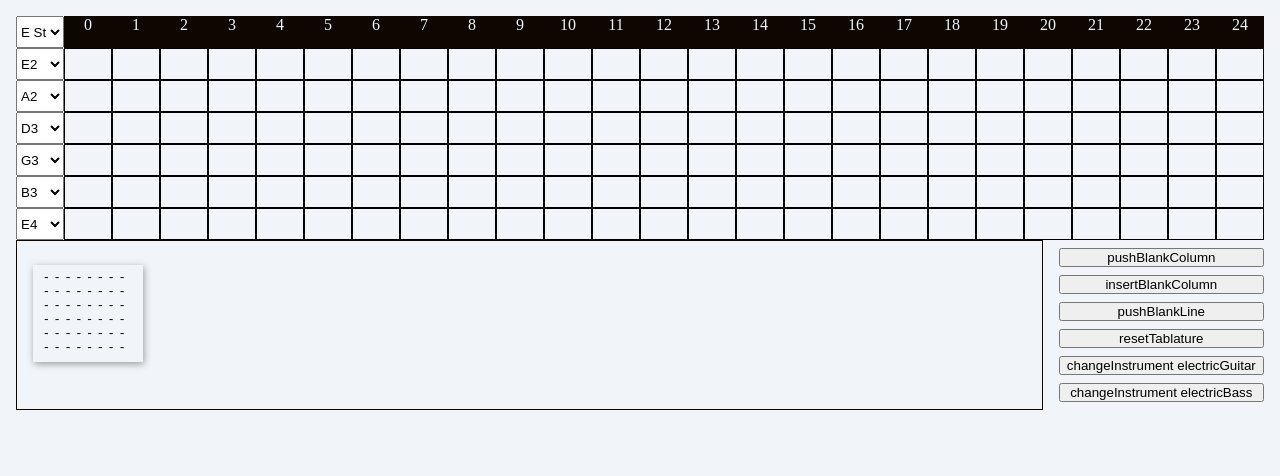
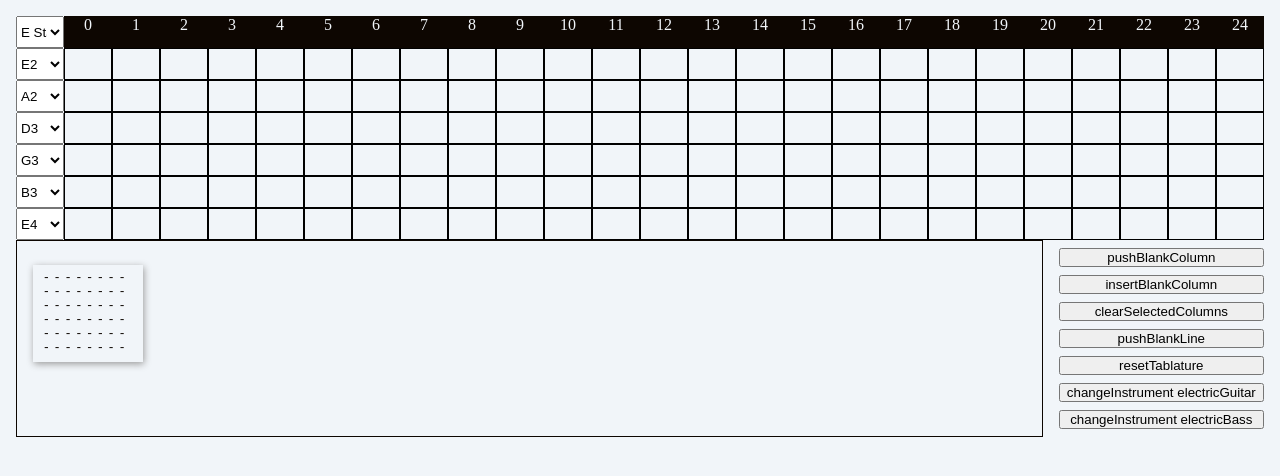
Before and after one commit to kuanoni/next-text-tabber, a Next.js app: page / in a window 1280 px wide. Shown: the top 476 px of the page. Built offline with nearby package versions, Linux system fonts and the light colour scheme.

Commit message:
add clearSeletedColumns btn

```diff
--- a/src/modules/tablatureEditor/components/controls/TablatureControls.tsx
+++ b/src/modules/tablatureEditor/components/controls/TablatureControls.tsx
@@ -1,4 +1,5 @@
 import { changeInstrument } from '@modules/tablatureStore/actions/changeInstrument';
+import { clearSelectedColumns } from '@modules/tablatureStore/actions/clearSelectedColumns';
 import { insertBlankColumn } from '@modules/tablatureStore/actions/insertBlankColumn';
 import { pushBlankColumn } from '@modules/tablatureStore/actions/pushBlankColumn';
 import { pushBlankLine } from '@modules/tablatureStore/actions/pushBlankLine';
@@ -15,6 +16,9 @@ const TablatureControls = () => {
 			</button>
 			<button data-testid='insertBlankColumn' onClick={() => insertBlankColumn(0, 0)}>
 				insertBlankColumn
+			</button>
+			<button data-testid='clearSelectedColumns' onClick={() => clearSelectedColumns()}>
+				clearSelectedColumns
 			</button>
 			<button data-testid='pushBlankLine' onClick={() => pushBlankLine()}>
 				pushBlankLine
```
